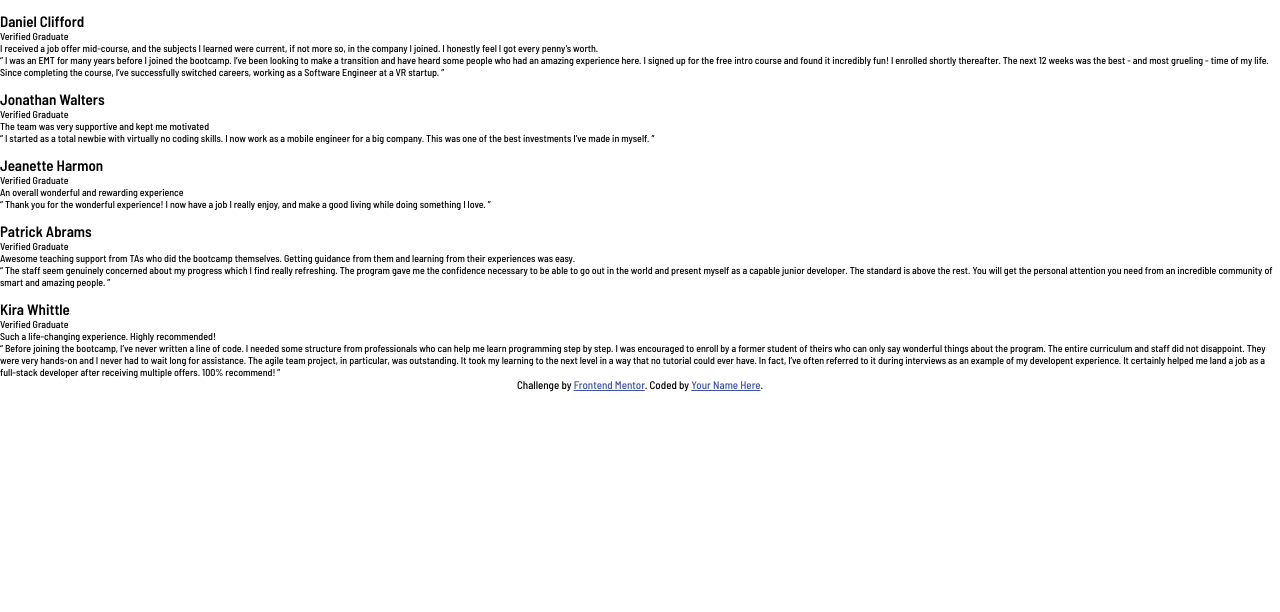
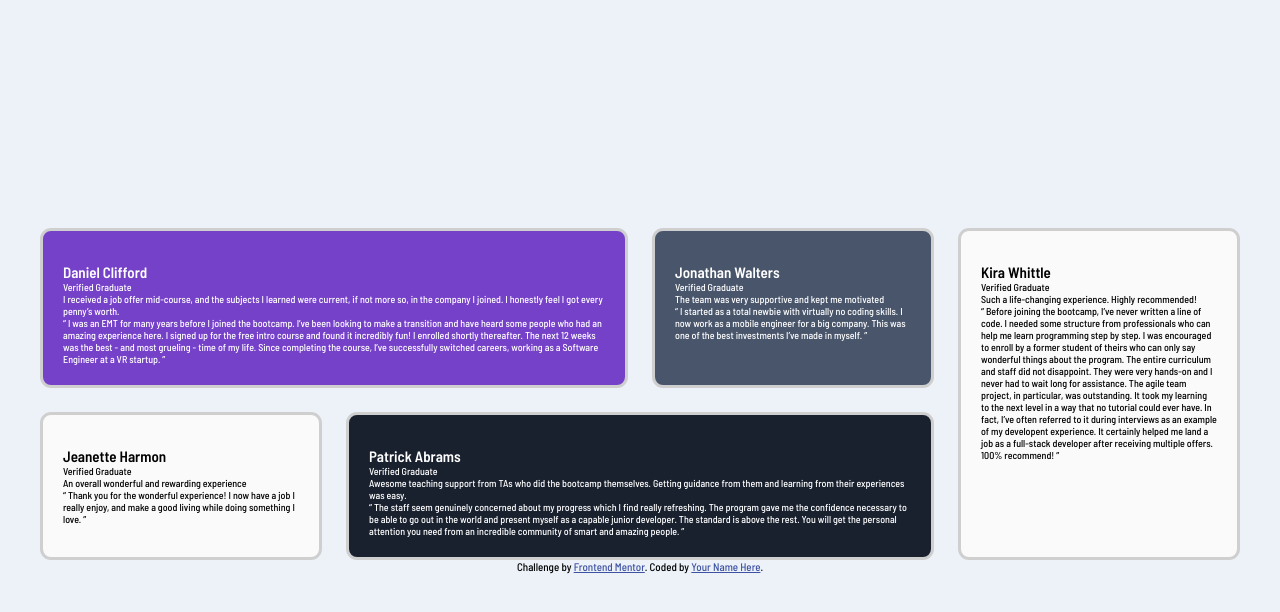
Before and after one commit to aatifsohel/fe-testimonial-grid-section, a website: page index.html in a window 1280 px wide. Drawn offline with Linux system fonts and the light colour scheme.

Commit message:
add bg & color to card

```diff
--- a/index.html
+++ b/index.html
@@ -26,8 +26,10 @@
     </style>
   </head>
   <body>
-    <article class="testimonial-card">
-      <header class="testimonial-card__header">
+    <main class="main">
+
+      <article class="testimonial-card">
+        <header class="testimonial-card__header">
         <div class="testimonial-card__header__img-wrapper">
           <img class="avatar" src="" alt="" />
         </div>
@@ -152,12 +154,15 @@
         </p>
       </div>
     </article>
+  </main>
 
+  <footer class="footer">
     <div class="attribution">
       Challenge by
       <a href="https://www.frontendmentor.io?ref=challenge" target="_blank"
-        >Frontend Mentor</a
+      >Frontend Mentor</a
       >. Coded by <a href="#">Your Name Here</a>.
     </div>
+  </footer>
   </body>
 </html>
--- a/sass/main.scss
+++ b/sass/main.scss
@@ -1,4 +1,13 @@
 @import url("https://fonts.googleapis.com/css2?family=Barlow+Semi+Condensed:wght@500;600&display=swap");
+
+$moderate-violet: hsl(263, 55%, 52%);
+$very-dark-grayish-blue: hsl(217, 19%, 35%);
+$very-dark-blackish-blue: hsl(219, 29%, 14%);
+$white: hsl(0, 0%, 100%);
+$white-light: hsl(0, 0%, 98%);
+
+$light-greyish-blue: hsl(210, 46%, 95%);
+$light-gray: hsl(0, 0%, 81%);
 
 *,
 ::before,
@@ -14,5 +23,54 @@ html {
 }
 
 body {
-    font-family: 'Barlow Semi Condensed', sans-serif;
+  font-family: "Barlow Semi Condensed", sans-serif;
+  background-color: $light-greyish-blue;
+  min-height: 100vh;
+  display: grid;
+  place-content: center;
 }
+
+.main {
+  display: grid;
+  grid-template-columns: repeat(4, 1fr);
+  grid-template-rows: auto;
+  gap: 2.4rem;
+  max-width: 1200px;
+}
+
+.testimonial-card {
+  padding: 2rem;
+  border: solid $light-gray;
+  border-radius: 11px;
+
+  &:first-child {
+    grid-column: 1 / 3;
+    background-color: $moderate-violet;
+  }
+
+  &:nth-child(2),
+  &:nth-child(4) {
+    background-color: $very-dark-grayish-blue;
+  }
+
+  &:first-child,
+  &:nth-child(2),
+  &:nth-child(4) {
+    color: $white;
+  }
+
+  &:last-child {
+    grid-column: -2 / -1;
+    grid-row: -3 / -1;
+  }
+
+  &:nth-child(3),
+  &:last-child {
+    background-color: $white-light;
+  }
+
+  &:nth-child(4) {
+    grid-column: -4 / -2;
+    background-color: $very-dark-blackish-blue;
+  }
+}
```
Also changed, not shown: css/style.css.
